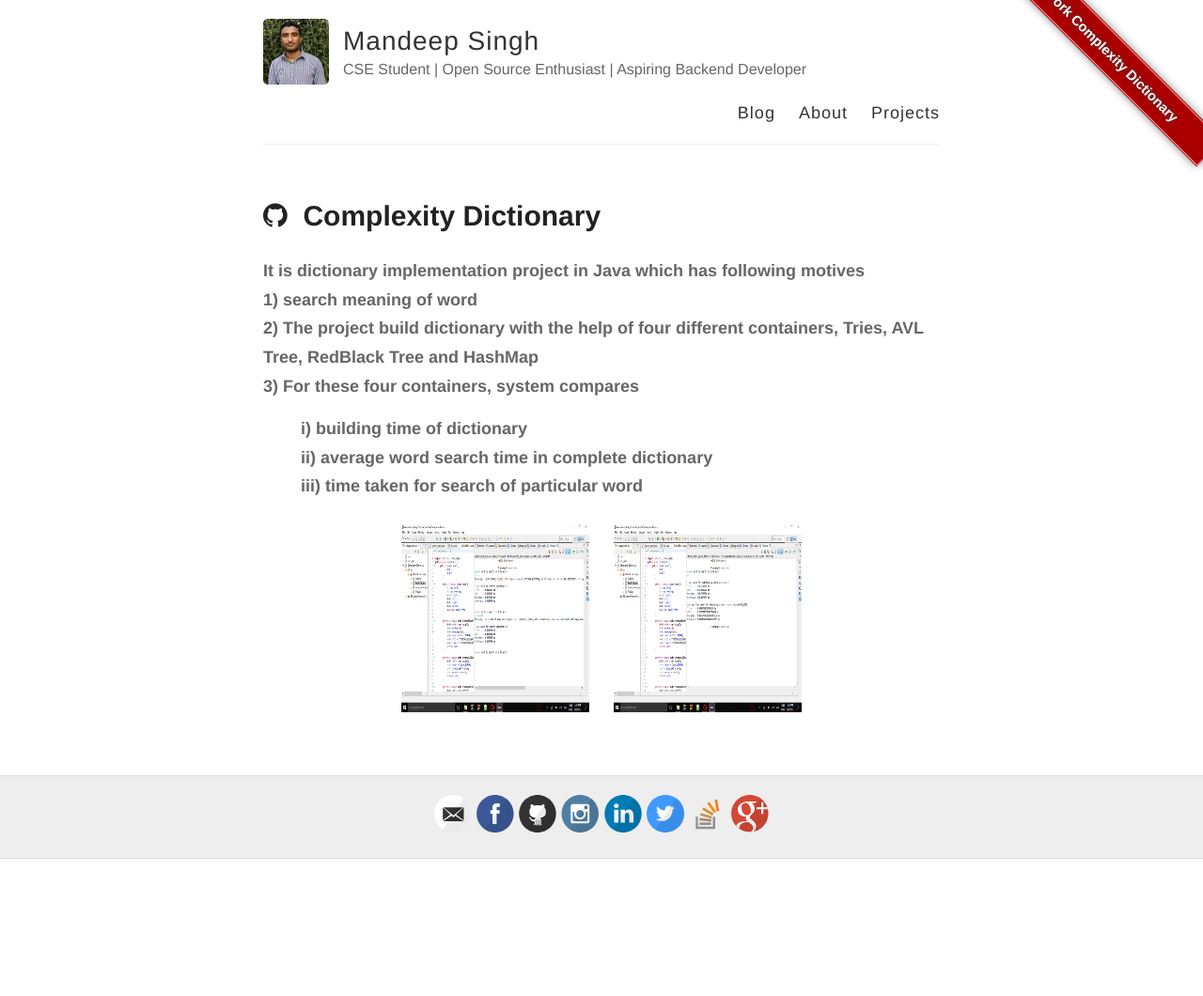
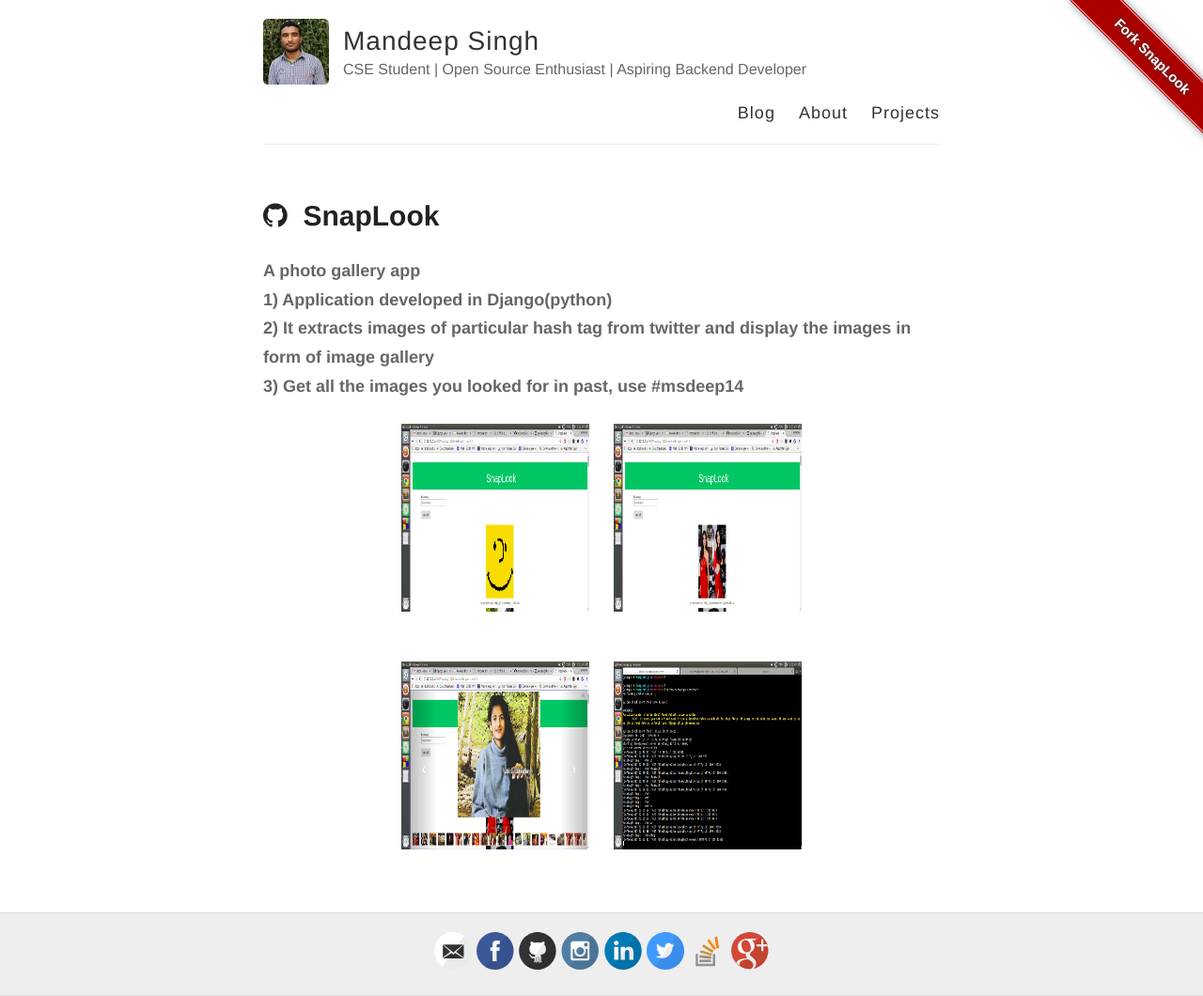
Before and after one commit to msdeep14/msdeep14.github.io, a Jekyll site: the page built from projects/snaplook.html, in a window 1280 px wide. Shown: the whole page at 94% size. Built offline with Jekyll 4.4.1, drawn with Linux system fonts in a browser that asks for light colours; before the commit the page ends 914 px from its top, so only the background shows below that.

Commit message:
add new project snaplook

```diff
--- a/_includes/projects.html
+++ b/_includes/projects.html
@@ -109,6 +109,8 @@ a.hovertext:hover::after, a.hovertext:focus::after {
     <br />
     <br />
 
+    <a class="hovertext" href="{{ site.baseurl }}/projects/snaplook.html" title="SnapLook"><img src="{{ site.baseurl }}/images/project_images/snaplook.png" width="700" height="200" border="0" alt=""></a>
+
     <a class="hovertext" href="{{ site.baseurl }}/projects/2048.html" title="2048"><img src="{{ site.baseurl }}/images/project_images/2048.png" width="700" height="200" border="0" alt=""></a>
 
     <a class="hovertext" href="{{ site.baseurl }}/projects/erlang_dcomputing.html" title="How smartly Erlang uses Distributed Computing"><img src="{{ site.baseurl }}/images/project_images/erlang.png" width="700" height="200" border="0" alt=""></a>
--- a/projects/complexity_dictionary.html
+++ b/projects/snaplook.html
@@ -1,10 +1,10 @@
 ---
 layout: page
 <!-- title: DeepDataBase -->
-permalink: /projects/complexity_dictionary
+permalink: /projects/snaplook
 ---
 <head>
-    <title>Complexity Dictionary</title>
+    <title>SnapLook</title>
 <link rel="stylesheet" href="https://cdnjs.cloudflare.com/ajax/libs/font-awesome/4.7.0/css/font-awesome.min.css">
 
 <style type="text/css">
@@ -62,37 +62,39 @@ permalink: /projects/complexity_dictionary
                height : 200x;
                margin : 10px;
            }
-
-           .tab { margin-left: 40px; }
     </style>
 </head>
 
 <body>
     <div class="ribbon">
-  <a target="_blank" href="https://github.com/msdeep14/Complexity-Dictionary">Fork Complexity Dictionary</a>
+  <a target="_blank" href="https://github.com/msdeep14/SnapLook">Fork SnapLook</a>
     </div>
         <h1>
-            <i class="fa fa-github"></i>&nbsp;&nbsp;<strong><a target="_blank" href="https://github.com/msdeep14/Complexity-Dictionary">Complexity Dictionary</a></strong> <br/>
+            <i class="fa fa-github" aria-hidden="true"></i>&nbsp;&nbsp;<strong><a target="_blank" href="https://github.com/msdeep14/SnapLook">SnapLook</a></strong> <br/>
         </h1>
         <h4>
-            <p>
-            It is dictionary implementation project in Java which has following motives <br />
-            1) search meaning of word <br />
-            2) The project build dictionary with the help of four different containers, Tries, AVL Tree, RedBlack Tree and HashMap<br />
-            3) For these four containers, system compares
-            <p class="tab">
-                i)   building time of dictionary <br />
-                ii)  average word search time in complete dictionary <br />
-                iii) time taken for search of particular word <br />
-            </p>
+            <p>A photo gallery app<br />
+            1) Application developed in Django(python)<br />
+            2) It extracts images of particular hash tag from twitter and display the images in form of image gallery<br />
+            3) Get all the images you looked for in past, use <strong>#msdeep14</strong><br />
+
         </p>
     </h4>
-
     <div class = "images">
      <div class="zoomin">
-         <img src="{{ site.baseurl }}/images/project_images/complex_dict/search_time.png" title="search time of word in dictionary" />
+         <img src="{{ site.baseurl }}/images/project_images/snaplook/snaplook1.png" title="search #hello" />
 
-         <img src="{{ site.baseurl }}/images/project_images/complex_dict/time_build_and_search.png" title="time taken for building a dictionary and average word search time" />
+         <img src="{{ site.baseurl }}/images/project_images/snaplook/snaplook2.png" title="search #katrinakaif" />
+
+
+
+         <br />
+         <br />
+
+             <img src="{{ site.baseurl }}/images/project_images/snaplook/snaplook3.png" title="image gallery" />
+
+             <img src="{{ site.baseurl }}/images/project_images/snaplook/snaplook4.png" title="server" />
+
 
 
      </div>
```
Also changed, not shown: CNAME (added), images/project_images/snaplook.png (added), images/project_images/snaplook/snaplook1.png (added), images/project_images/snaplook/snaplook2.png (added), images/project_images/snaplook/snaplook3.png (added), images/project_images/snaplook/snaplook4.png (added).
